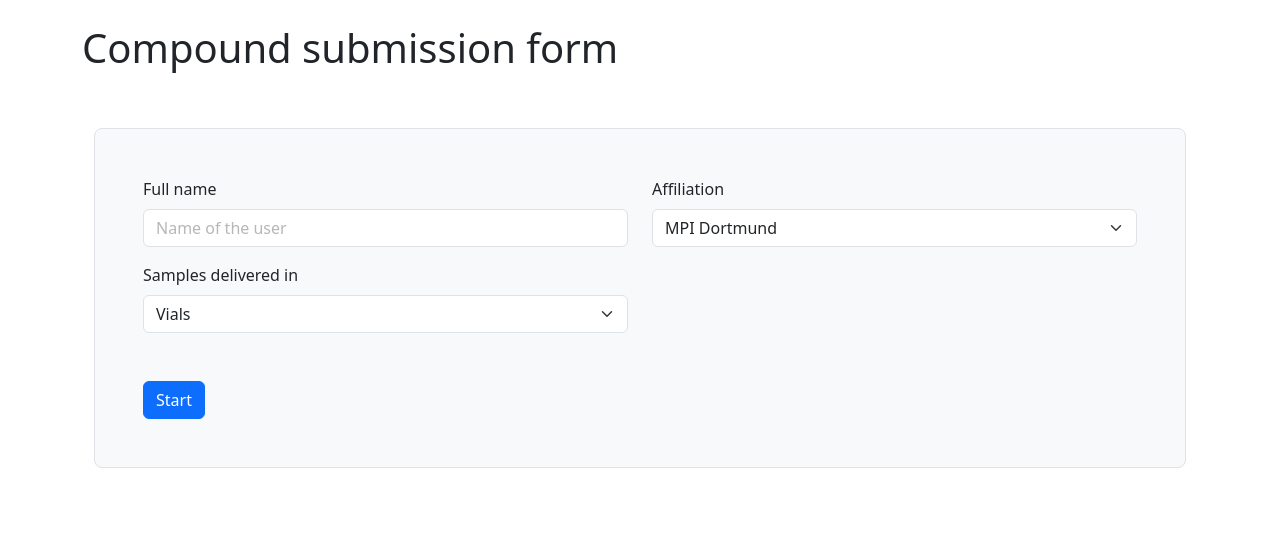
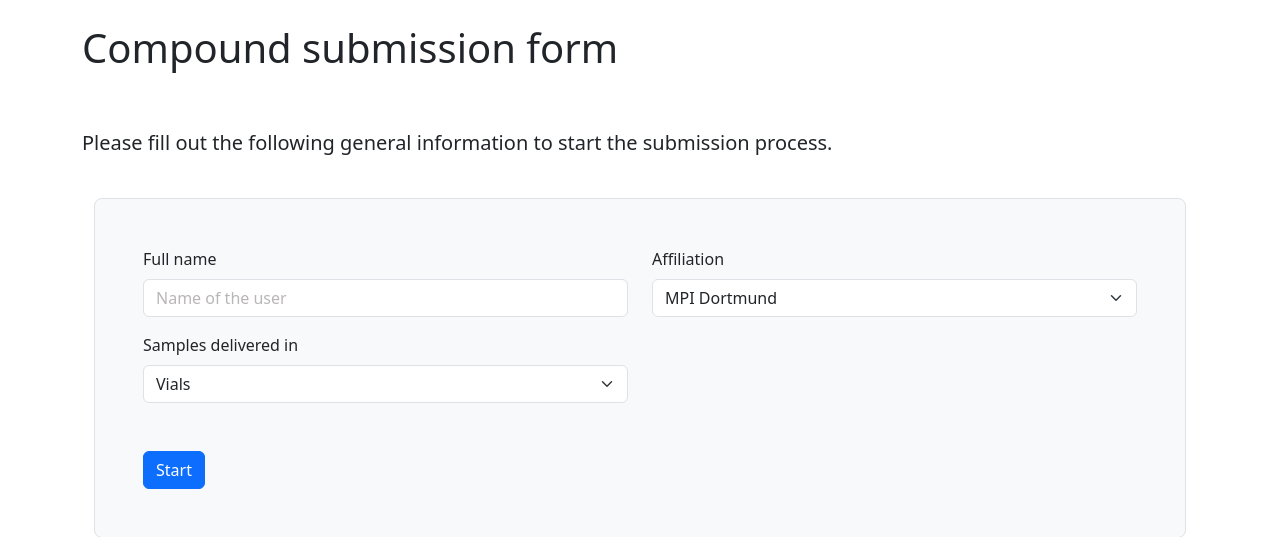
Before and after one commit to BernalFA/submission_form, a Flask app: page / in a window 1280 px wide. Shown: the part 168-705 px from the top of the page. Run offline with Flask 3, Linux system fonts and the light colour scheme.

Commit message:
add message to user

```diff
--- a/app/templates/index.html
+++ b/app/templates/index.html
@@ -7,6 +7,13 @@
 
 {% block main %}
 
+<div class="d-flex justify-content-between">
+    <p class="lead">
+        Please fill out the following general information to start the submission process.
+    </p>
+</div>
+
+<br/>
 
 <div class="container">
     <form method="POST" class="p-4 p-md-5 border rounded-3 bg-light">
```
